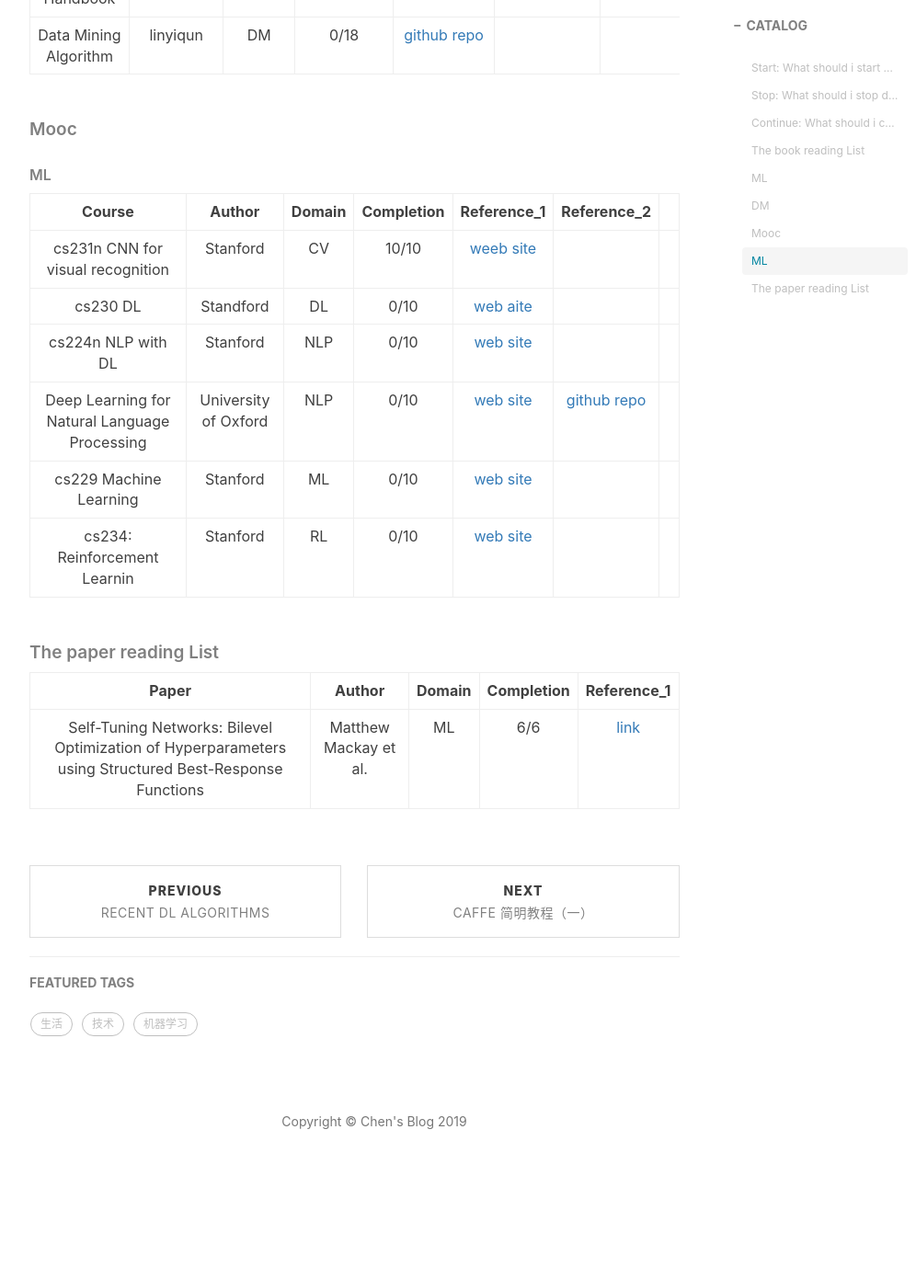
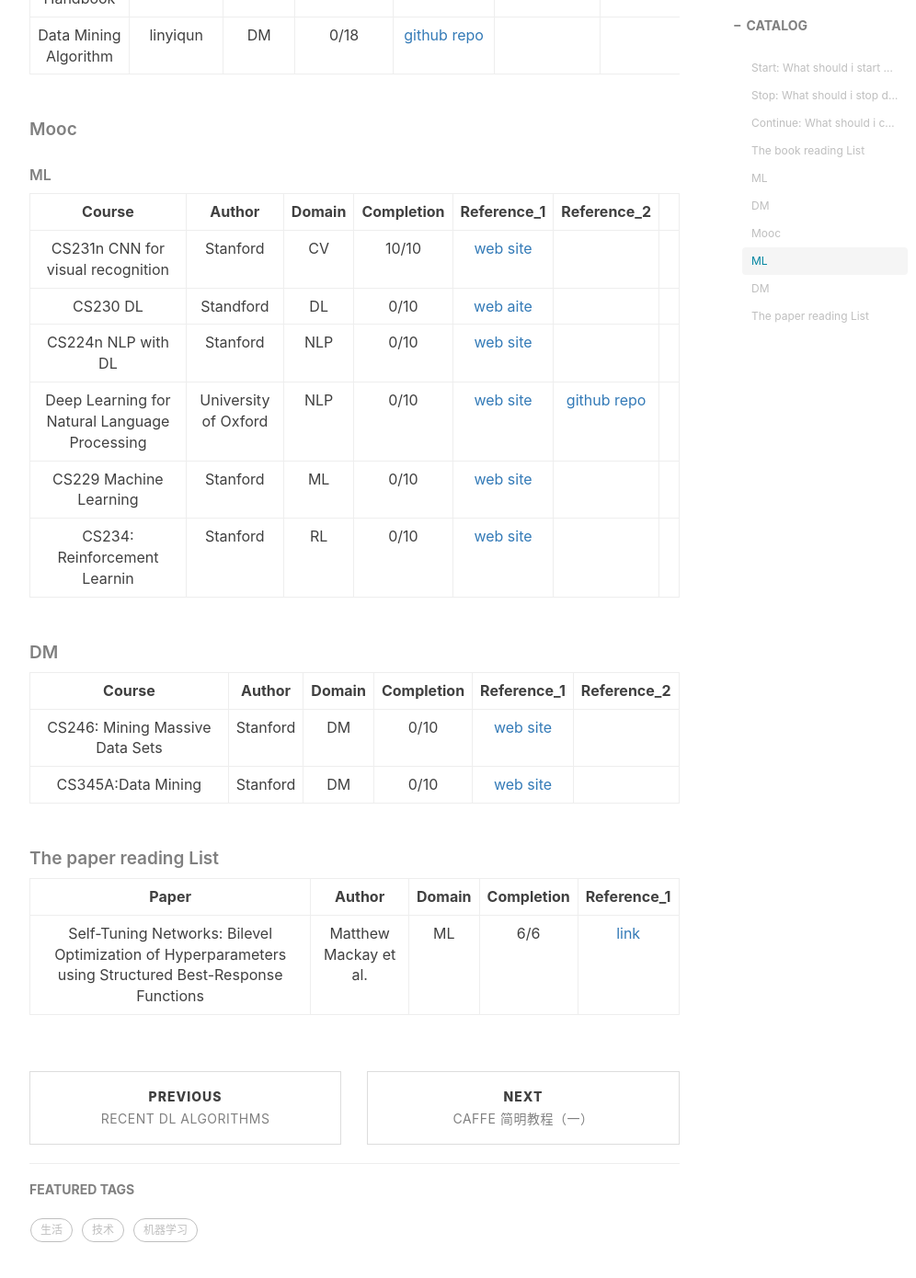
Before and after one commit to he-chen-95/he-chen-95.github.io, a Jekyll site: the page built from _posts/2019-05-03-Stop_doing_list.md, in a window 1280 px wide and 1400 px high, scrolled down 1618 px. Shown: the top 1390 px of the window at 92% size, without its empty margins (233-1229 px from the left). Built offline with Jekyll 4.4.1, drawn with Linux system fonts in a browser that asks for light colours; nearby versions of some CDN libraries; comment, search, counter and statistics services are not loaded; before the commit the page ends 2942 px from its top, so only the background shows below that.

Commit message:
Update 2019-05-03-Stop_doing_list.md

```diff
--- a/_posts/2019-05-03-Stop_doing_list.md
+++ b/_posts/2019-05-03-Stop_doing_list.md
@@ -40,12 +40,19 @@ tags:
 
 |Course|Author|Domain|Completion|Reference_1|Reference_2|
 |:---:|:---:|:---:|:---:|:---:|:---:|
-|cs231n CNN for visual recognition|Stanford|CV|10/10|[weeb site](http://cs231n.stanford.edu/)||
-|cs230 DL|Standford|DL|0/10|[web aite](https://web.stanford.edu/class/cs230/)||
-|cs224n NLP with DL|Stanford|NLP|0/10|[web site](http://web.stanford.edu/class/cs224n/)||
+|CS231n CNN for visual recognition|Stanford|CV|10/10|[web site](http://cs231n.stanford.edu/)||
+|CS230 DL|Standford|DL|0/10|[web aite](https://web.stanford.edu/class/cs230/)||
+|CS224n NLP with DL|Stanford|NLP|0/10|[web site](http://web.stanford.edu/class/cs224n/)||
 |Deep Learning for Natural Language Processing|University of Oxford|NLP|0/10|[web site](http://www.cs.ox.ac.uk/teaching/courses/2016-2017/dl/)|[github repo](https://github.com/oxford-cs-deepnlp-2017/lectures)|
-|cs229 Machine Learning|Stanford|ML|0/10|[web site](http://cs229.stanford.edu/)|||
-|cs234: Reinforcement Learnin|Stanford|RL|0/10|[web site](http://web.stanford.edu/class/cs234/index.html)||
+|CS229 Machine Learning|Stanford|ML|0/10|[web site](http://cs229.stanford.edu/)|||
+|CS234: Reinforcement Learnin|Stanford|RL|0/10|[web site](http://web.stanford.edu/class/cs234/index.html)||
+
+##### DM
+
+|Course|Author|Domain|Completion|Reference_1|Reference_2|
+|:---:|:---:|:---:|:---:|:---:|:---:|
+|CS246: Mining Massive Data Sets|Stanford|DM|0/10|[web site](https://web.stanford.edu/class/cs246/index.html)||
+|CS345A:Data Mining|Stanford|DM|0/10|[web site](https://web.stanford.edu/class/cs345a/)||
 
 ##### The paper reading List
 
```
